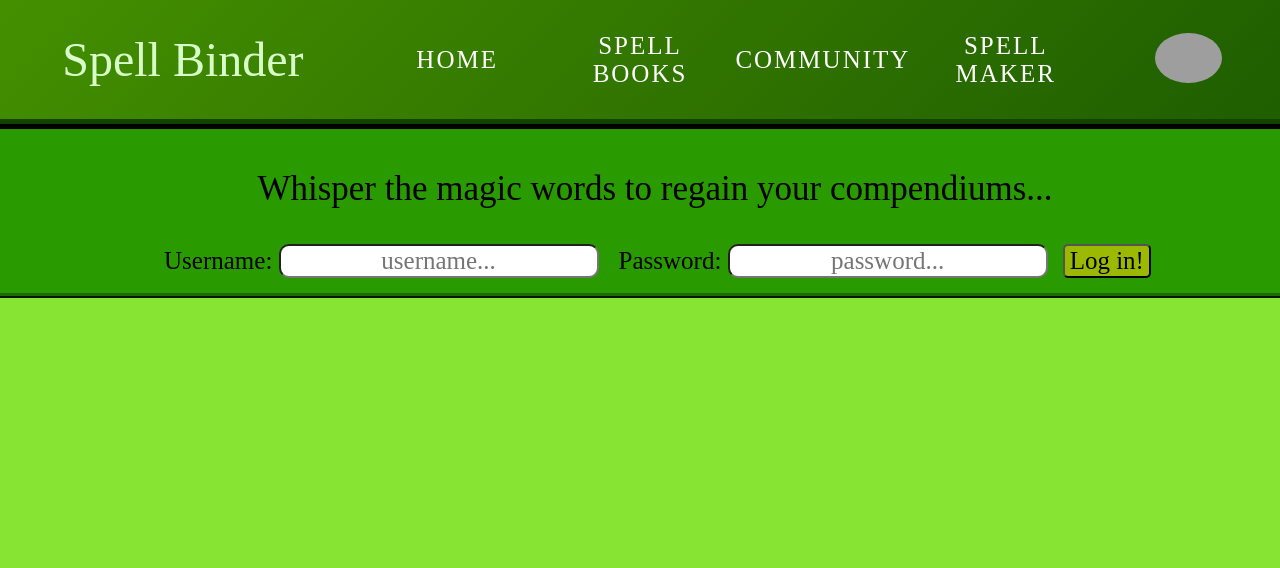
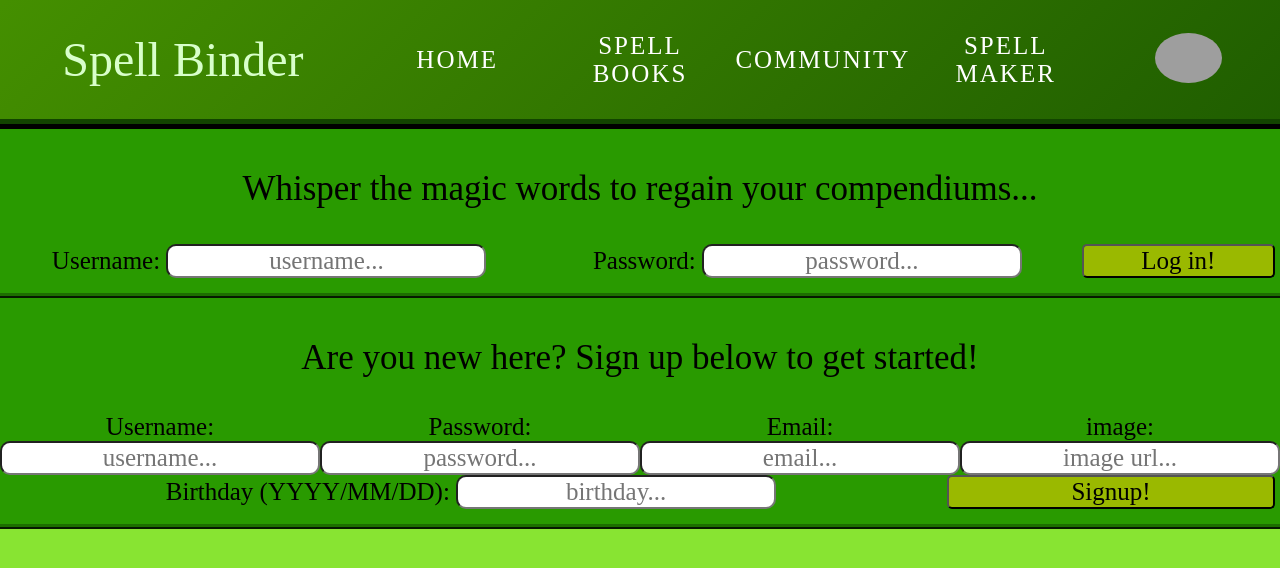
Before and after one commit to cpoushyk66/Spell-Crafter, a React (Create React App) app in the folder client/: page /login in a window 1280 px wide. Shown: the top 568 px of the page. Built offline with nearby package versions, Linux system fonts and the light colour scheme; no server answers; grey boxes are pictures that could not be loaded; a web font is replaced by a local one.

Commit message:
Changed font to a more handwritten variant

```diff
--- a/client/src/App.css
+++ b/client/src/App.css
@@ -7,6 +7,10 @@ html, body {
   height: 100%;
   overflow-y: auto;
 
+}
+
+html *::-webkit-scrollbar {
+  display: none;  /* Safari and Chrome */
 }
 
 * {
@@ -53,5 +57,5 @@ html, body {
 }
 
 testing {
-  color: #cf8000;
+  color: #9ab900;
 }
--- a/client/src/components/Home.js
+++ b/client/src/components/Home.js
@@ -4,7 +4,8 @@ import { UserContext } from "./App";
 import Login from "./Login";
 
 const StyledHeader = styled.h1`
-    font-size: x-large;
+    font-size: 50px;
+    text-align: center;
 `
 
 function Home() {
@@ -13,7 +14,7 @@ function Home() {
 
     return (
         <div>
-            <StyledHeader>{userContext.user != null ? `Welcome back ${userContext.user.username}` : "Please login to see stuff."}</StyledHeader>
+            <StyledHeader>Welcome to Spell Binder!</StyledHeader>
         </div>
     )
 }
--- a/client/src/components/Login.js
+++ b/client/src/components/Login.js
@@ -1,43 +1,14 @@
 import React, { useContext, useState } from "react";
 import styled from "styled-components";
 import { UserContext } from "./App";
-import { Button } from "../styles/StyledComponents";
+import { Button, Form } from "../styles/StyledComponents";
+import {useNavigate} from "react-router-dom"
 
-const LoginForm = styled.form`
-    width: 100%;
-    padding-bottom: 15px;
-    padding-left: 15px;
-    padding-right: 15px;
-    padding-top: 5px;
-    border-bottom: #1d6e00 5px ridge;
-    background-color: #299a00;
-    align-items: center;
-    text-align: center;
-    margin: auto;
-
-
-    > p {
-        font-size: 35px;
-        text-align: center;
-    }
-
-    > label {
-        text-align: center;
-        font-size: 25px;
-        margin-left: 10px;
-
-    }
-    > input {
-        text-align: center;
-        font-size: 25px;
-        margin-right: 10px;
-        border-radius: 10px;
-    }
-`
 
 function Login() {
 
     const userContext = useContext(UserContext)
+    const navigate = useNavigate()
 
     const [loginUsername, setUsername] = useState("")
     const [loginPassword, setPassword] = useState("")
@@ -56,27 +27,33 @@ function Login() {
         .then(res => {
             if (res.ok) {
                 res.json().then(user => {
-                    console.log(user)
                     userContext.setUser(user)
+                    navigate('/')
                 })
             }
             else {
-                res.json().then(data => console.log(data))
             }
         })
     }
 
     return (
-        <LoginForm onSubmit={handleSubmit}>
+        <Form >
             <p>Whisper the magic words to regain your compendiums...</p>
-            <label htmlFor="username">Username: </label>
-            <input value={loginUsername} name="username" type="text" onChange={(e) => setUsername(e.target.value)} placeholder="username..." />
-            <label htmlFor="password">Password: </label>
-            <input value={loginPassword} name="password" type="text" onChange={(e) => setPassword(e.target.value)} placeholder="password..." />
+            <form onSubmit={handleSubmit}>
 
-            <Button>Log in!</Button>
+                <div>
+                    <label htmlFor="username">Username: </label>
+                    <input value={loginUsername} name="username" type="text" onChange={(e) => setUsername(e.target.value)} placeholder="username..." />
+                </div>
+                <div>
+                    <label htmlFor="password">Password: </label>
+                    <input value={loginPassword} name="password" type="text" onChange={(e) => setPassword(e.target.value)} placeholder="password..." />
+                </div>
 
-        </LoginForm>
+                <Button>Log in!</Button>
+
+            </form>
+        </Form>
     )
 }
 
--- a/client/src/components/LoginManager.js
+++ b/client/src/components/LoginManager.js
@@ -1,11 +1,13 @@
 import React from "react";
 import Login from "./Login";
+import Signup from "./Signup";
 
 function LoginManager() {
 
     return (
         <div>
             <Login />
+            <Signup />
         </div>
     )
 }
--- a/client/src/components/Signup.js
+++ b/client/src/components/Signup.js
@@ -1,11 +1,77 @@
-import React from "react";
+import React, { useState, useContext } from "react";
+import { Form, Button } from "../styles/StyledComponents";
+import { UserContext } from "./App";
+import { useNavigate } from "react-router-dom"
 
 function Signup() {
 
+    const navigate = useNavigate()
+
+    const userContext = useContext(UserContext)
+    const [username, setUsername] = useState("")
+    const [password, setPassword] = useState("")
+    const [email, setEmail] = useState("")
+    const [image, setImage] = useState("")
+    const [birthday, setBirthday] = useState("")
+
+    function handleSubmit(e) {
+        e.preventDefault()
+
+        fetch("/users", {
+            method: "POST",
+            headers: {"Content-Type": "application/json"},
+            body: JSON.stringify({
+                username: username,
+                password: password,
+                email: email,
+                image: image,
+                birthday: birthday
+            })
+        })
+        .then(res => {
+            if (res.ok) {
+                res.json().then(user => {
+                    console.log(user)
+                    userContext.setUser(user)
+                    navigate("/")
+                })
+            }
+            else {
+                res.json().then(data => console.log(data))
+            }
+        })
+    }
+
     return (
-        <form>
+        <Form>
+            <p>Are you new here? Sign up below to get started!</p>
+            <form onSubmit={handleSubmit}>
 
-        </form>
+                <div>
+                    <label htmlFor="username">Username: </label>
+                    <input value={username} name="username" type="text" onChange={(e) => setUsername(e.target.value)} placeholder="username..." />
+                </div>
+                <div>
+                    <label htmlFor="password">Password: </label>
+                    <input value={password} name="password" type="text" onChange={(e) => setPassword(e.target.value)} placeholder="password..." />
+                </div>
+                <div>
+                    <label htmlFor="email">Email: </label>
+                    <input value={email} name="email" type="text" onChange={(e) => setEmail(e.target.value)} placeholder="email..." />
+                </div>
+                <div>
+                    <label htmlFor="image">image: </label>
+                    <input value={image} name="image" type="text" onChange={(e) => setImage(e.target.value)} placeholder="image url..." />
+                </div>
+                <div>
+                    <label htmlFor="birthday">Birthday (YYYY/MM/DD): </label>
+                    <input value={birthday} name="birthday" type="text" onChange={(e) => setBirthday(e.target.value)} placeholder="birthday..." />
+                </div>
+
+                <Button>Signup!</Button>
+            </form>
+
+        </Form>
     )
 }
 
--- a/client/src/styles/StyledComponents.js
+++ b/client/src/styles/StyledComponents.js
@@ -65,3 +65,49 @@ export const Button = styled.button`
         100%{top:0em;}
     }
 `
+
+export const Form = styled.div`
+width: 100%;
+padding-bottom: 15px;
+padding-top: 5px;
+border-bottom: #1d6e00 5px ridge;
+background-color: #299a00;
+
+
+> form {
+    align-items: center;
+    text-align: center;
+    margin: auto;
+    display: flex;
+    flex-direction: row;
+    flex-wrap: wrap;
+}
+
+> form div {
+    flex: 3;
+    flex-direction: column;
+    width: 100%;
+}
+
+> p {
+    font-size: 35px;
+    text-align: center;
+}
+
+> form div label {
+    flex: 1;
+    text-align: center;
+    font-size: 25px;
+
+}
+> form div input {
+    flex: 2;
+    text-align: center;
+    font-size: 25px;
+    border-radius: 10px;
+}
+
+> form button {
+    flex: 1;
+}
+`
```
Also changed, not shown: 1 other file (tests, documents, lock files or other folders).
